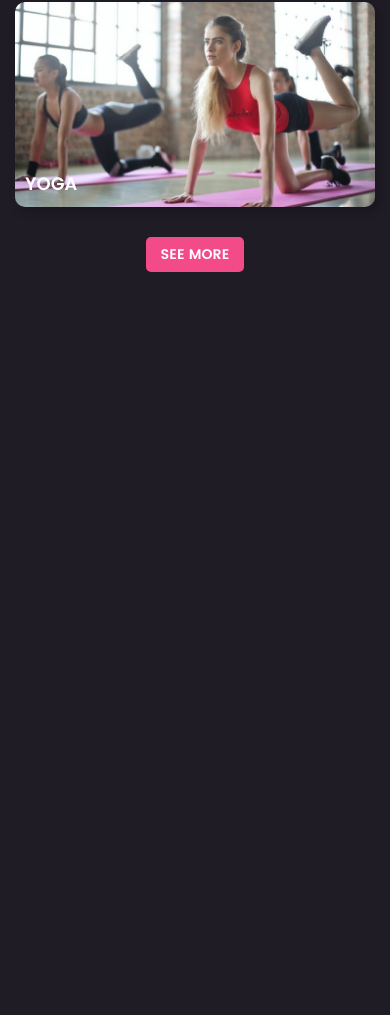
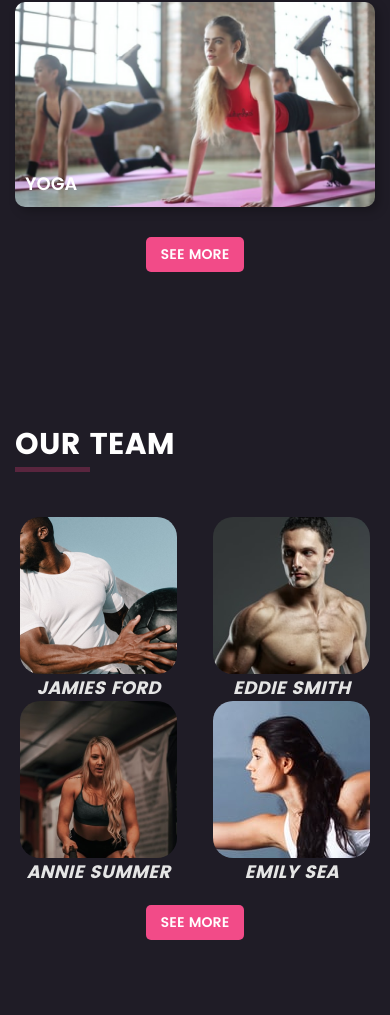
Before and after one commit to ptrv-dev/www-workout, a website: page src/index.html in a window 390 px wide. Shown: the part 2017-3032 px from the top of the page. Before the commit the page ends 2364 px from the top, so only its background shows below. Drawn offline with nearby package versions, Linux system fonts and the light colour scheme; files that its build step writes are made by us from their sources; files whose address does not match are found by name.

Commit message:
Section Our Team is done.

```diff
--- a/src/index.html
+++ b/src/index.html
@@ -147,6 +147,60 @@
 				</div>
 			</div>
 		</section>
+		<section class="section our-team">
+			<div class="container our-team__container">
+				<div class="section__header our-team__header">
+					<h2 class="section__title">Our team</h2>
+				</div>
+				<div class="our-team__content">
+					<div class="our-team__item item-our-team">
+						<div class="item-our-team__image">
+							<img src="./img/our-team/01.png" alt="">
+						</div>
+						<div class="item-our-team__content">
+							<h4 class="item-our-team__title">jamies ford</h4>
+							<h5 class="item-our-team__subtitle">trainer</h5>
+							<p class="item-our-team__text">Lorem ipsum dolor sit amet, consectetur adipiscing elit. Maecenas fringilla, lacus eget consequat </p>
+							<a href="#" class="button item-our-team__button">See more</a>
+						</div>
+					</div>
+					<div class="our-team__item item-our-team">
+						<div class="item-our-team__image">
+							<img src="./img/our-team/02.png" alt="">
+						</div>
+						<div class="item-our-team__content">
+							<h4 class="item-our-team__title">eddie smith</h4>
+							<h5 class="item-our-team__subtitle">trainer</h5>
+							<p class="item-our-team__text">Lorem ipsum dolor sit amet, consectetur adipiscing elit. Maecenas fringilla, lacus eget consequat </p>
+							<a href="#" class="button item-our-team__button">See more</a>
+						</div>
+					</div>
+					<div class="our-team__item item-our-team">
+						<div class="item-our-team__image">
+							<img src="./img/our-team/03.png" alt="">
+						</div>
+						<div class="item-our-team__content">
+							<h4 class="item-our-team__title">annie summer</h4>
+							<h5 class="item-our-team__subtitle">trainer</h5>
+							<p class="item-our-team__text">Lorem ipsum dolor sit amet, consectetur adipiscing elit. Maecenas fringilla, lacus eget consequat </p>
+							<a href="#" class="button item-our-team__button">See more</a>
+						</div>
+					</div>
+					<div class="our-team__item item-our-team">
+						<div class="item-our-team__image">
+							<img src="./img/our-team/04.png" alt="">
+						</div>
+						<div class="item-our-team__content">
+							<h4 class="item-our-team__title">emily sea</h4>
+							<h5 class="item-our-team__subtitle">trainer</h5>
+							<p class="item-our-team__text">Lorem ipsum dolor sit amet, consectetur adipiscing elit. Maecenas fringilla, lacus eget consequat </p>
+							<a href="#" class="button item-our-team__button">See more</a>
+						</div>
+					</div>
+					<a href="#" class="button our-team__button">See more</a>
+				</div>
+			</div>
+		</section>
 		<script src="./js/app.min.js"></script>
 	</body>
 </html>
--- a/src/scss/main.scss
+++ b/src/scss/main.scss
@@ -7,4 +7,5 @@
 @import 'pages/header.scss';
 @import 'pages/main.scss';
 @import 'pages/latest-training.scss';
+@import 'pages/our-team.scss';
 @import 'pages/footer.scss';
--- /dev/null
+++ b/src/scss/pages/_our-team.scss
@@ -0,0 +1,148 @@
+.our-team {
+	// .our-team__container
+
+	&__container {
+	}
+
+	// .our-team__header
+
+	&__header {
+	}
+
+	// .our-team__content
+
+	&__content {
+		display: flex;
+		justify-content: space-between;
+		flex-wrap: wrap;
+		@media (max-width: 1024px) {
+			justify-content: space-around;
+		}
+	}
+
+	// .our-team__item
+
+	&__item {
+	}
+
+    // .our-team__button
+
+    &__button {
+        margin: 20px auto 0;
+        display: none;
+    }
+}
+
+.item-our-team {
+	flex: 0 0 261px;
+	background: $light;
+	display: flex;
+	flex-direction: column;
+	margin-bottom: 40px;
+
+	// .item-our-team__image
+
+	&__image {
+	}
+
+	// .item-our-team__content
+
+	&__content {
+		padding: 20px 12px 12px 12px;
+		display: flex;
+		flex-direction: column;
+	}
+
+	// .item-our-team__title
+
+	&__title {
+		font-style: italic;
+		font-weight: 700;
+		font-size: 18px;
+		line-height: calc(27 / 18);
+		text-transform: uppercase;
+
+		color: $dark;
+	}
+
+	// .item-our-team__subtitle
+
+	&__subtitle {
+		font-style: italic;
+		font-weight: 600;
+		font-size: 13px;
+		line-height: calc(20 / 13);
+
+		text-transform: capitalize;
+
+		color: #332f3c;
+	}
+
+	// .item-our-team__text
+
+	&__text {
+		font-size: 12px;
+		line-height: calc(18 / 12);
+		text-align: center;
+
+		color: rgba($dark, 0.5);
+		margin: 10px 0 50px 0;
+	}
+
+	// .item-our-team__button
+
+	&__button {
+		align-self: flex-end;
+	}
+}
+@media (max-width: 425px) {
+	.our-team__content {
+		justify-content: space-between;
+	}
+	.item-our-team {
+        margin: 0 5px;
+        flex-basis: 157px;
+		width: 157px;
+		background: none;
+		&__content {
+			padding: 0;
+		}
+		&__image {
+			width: 157px;
+			height: 157px;
+			border-radius: 20px;
+            overflow: hidden;
+            display: flex;
+            justify-content: center;
+            align-items: center;
+		}
+		&__title {
+			color: #e5e5e5;
+            text-align: center;
+		}
+		&__text {
+			display: none;
+		}
+		&__subtitle {
+			display: none;
+		}
+		&__button {
+			display: none;
+		}
+	}
+    .our-team__button {
+        display: block;
+    }
+}
+@media (max-width: 374px) {
+    .our-team__content {
+        flex-direction: column;
+        align-items: center;
+    }
+    .item-our-team {
+        margin-bottom: 20px;
+    }
+    .our-team__button {
+        margin: 0 auto;
+    }
+}
```
Also changed, not shown: dist/css/main.css, dist/css/main.min.css, dist/img/our-team/01.png (added), dist/img/our-team/01.webp (added), dist/img/our-team/02.png (added), dist/img/our-team/02.webp (added), dist/img/our-team/03.png (added), dist/img/our-team/03.webp (added), dist/img/our-team/04.png (added), dist/img/our-team/04.webp (added), dist/index.html, src/img/our-team/01.png (added), src/img/our-team/02.png (added), src/img/our-team/03.png (added), 1 more files.
